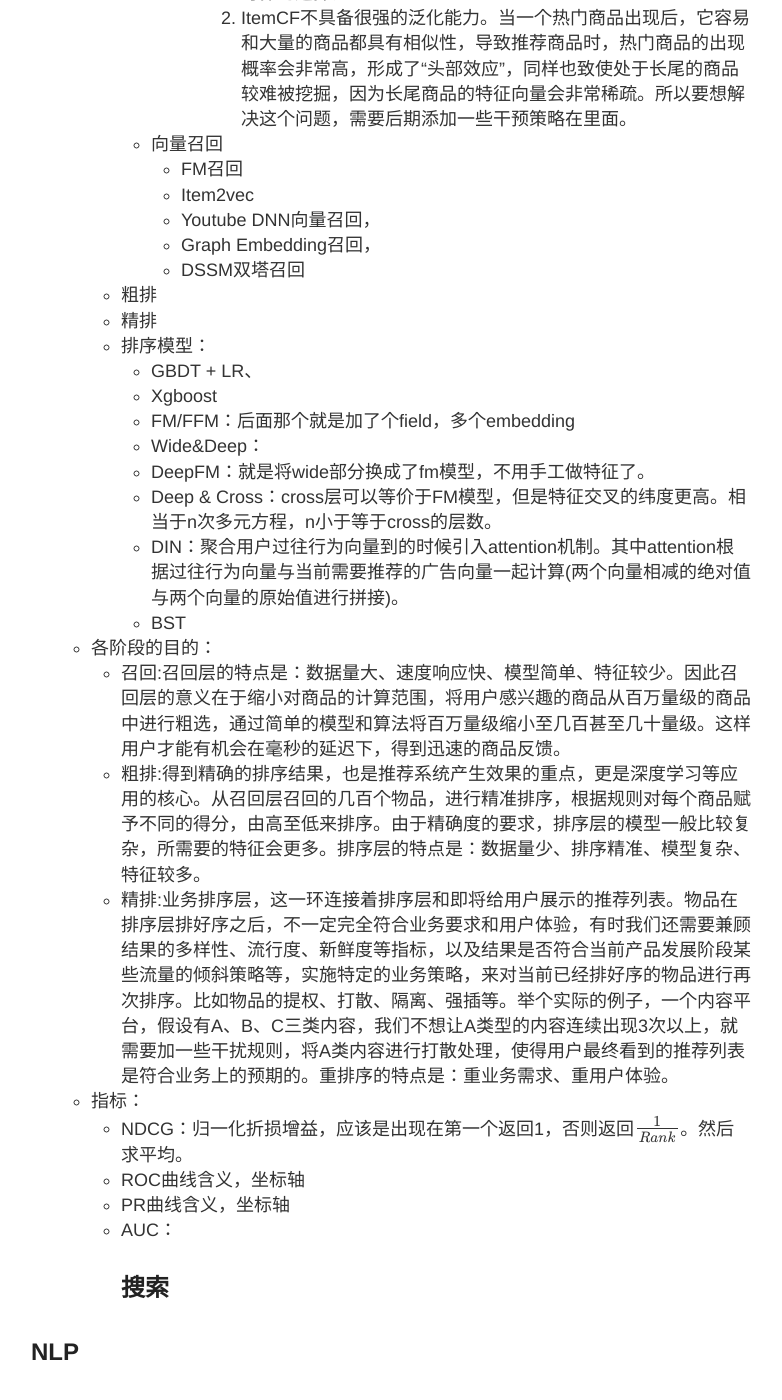
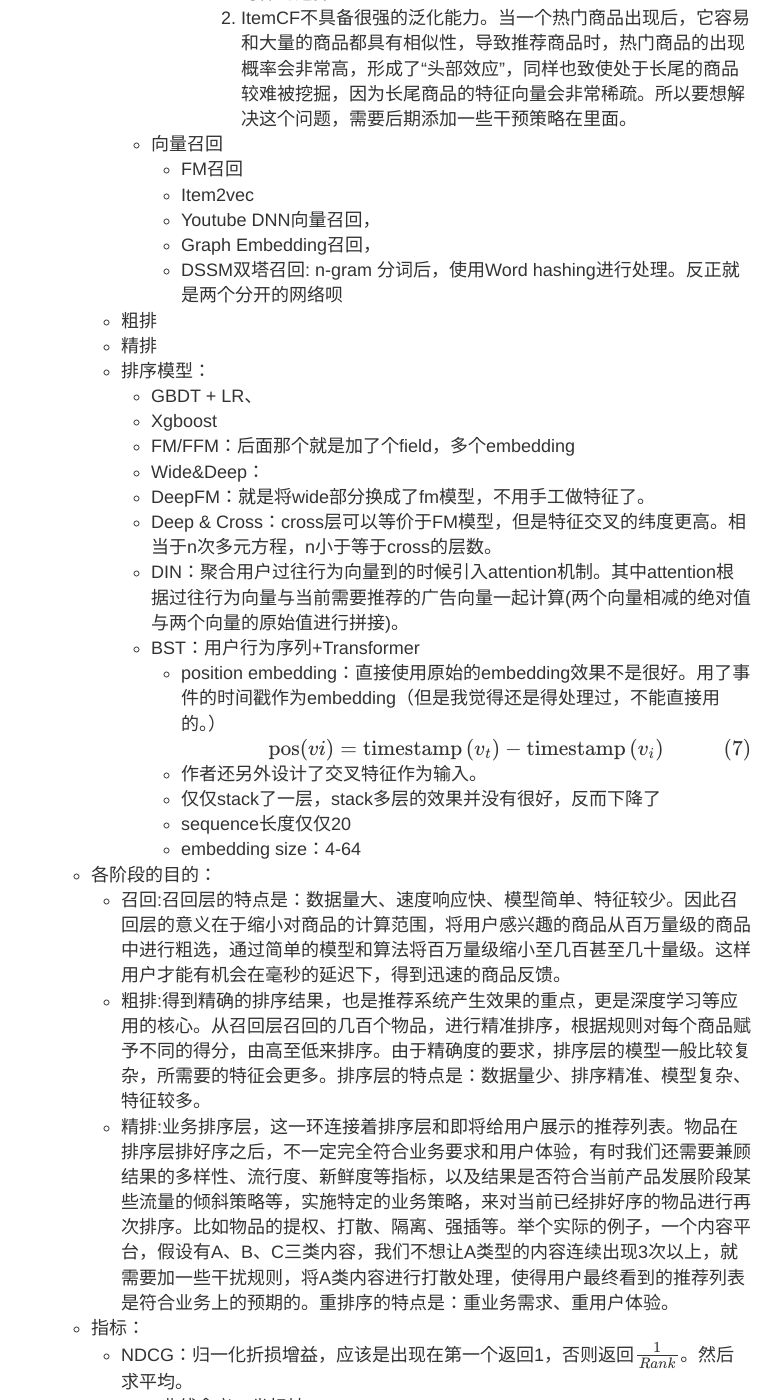
Before and after one commit to WangHexie/notes, a Jekyll site: the page built from _posts/machine-learning/2022-4-17-interview-qa.md, in a window 1280 px wide and 1400 px high, scrolled down 2438 px. Shown: the whole window, without its empty margins (249-1031 px from the left). Built offline with Jekyll 4.4.1, drawn with Linux system fonts in a browser that asks for light colours; comment, search, counter and statistics services are not loaded.

Commit message:
[update] recommendation system

```diff
--- a/_posts/machine-learning/2022-4-17-interview-qa.md
+++ b/_posts/machine-learning/2022-4-17-interview-qa.md
@@ -96,7 +96,7 @@ title: 算法面经整理
         * Item2vec
         * Youtube DNN向量召回，
         * Graph Embedding召回，
-        * DSSM双塔召回
+        * DSSM双塔召回: n-gram 分词后，使用Word hashing进行处理。反正就是两个分开的网络呗
     * 粗排
     * 精排
     * 排序模型：
@@ -107,7 +107,17 @@ title: 算法面经整理
       * DeepFM：就是将wide部分换成了fm模型，不用手工做特征了。
       * Deep & Cross：cross层可以等价于FM模型，但是特征交叉的纬度更高。相当于n次多元方程，n小于等于cross的层数。
       * DIN：聚合用户过往行为向量到的时候引入attention机制。其中attention根据过往行为向量与当前需要推荐的广告向量一起计算(两个向量相减的绝对值与两个向量的原始值进行拼接)。
-      * BST
+      * BST：用户行为序列+Transformer
+        * position embedding：直接使用原始的embedding效果不是很好。用了事件的时间戳作为embedding（但是我觉得还是得处理过，不能直接用的。）
+          $$
+          \begin{equation}
+          \operatorname{pos}(v i)=\operatorname{timestamp}\left(v_{t}\right)-\operatorname{timestamp}\left(v_{i}\right)
+          \end{equation}
+          $$
+        * 作者还另外设计了交叉特征作为输入。
+        * 仅仅stack了一层，stack多层的效果并没有很好，反而下降了
+        * sequence长度仅仅20
+        * embedding size：4-64
 
   * 各阶段的目的：
     * 召回:召回层的特点是：数据量大、速度响应快、模型简单、特征较少。因此召回层的意义在于缩小对商品的计算范围，将用户感兴趣的商品从百万量级的商品中进行粗选，通过简单的模型和算法将百万量级缩小至几百甚至几十量级。这样用户才能有机会在毫秒的延迟下，得到迅速的商品反馈。
```
